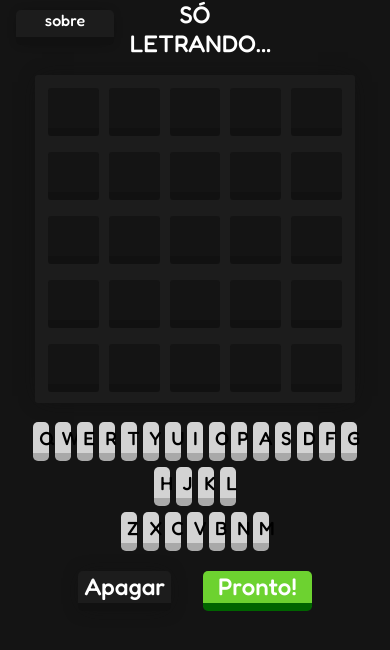
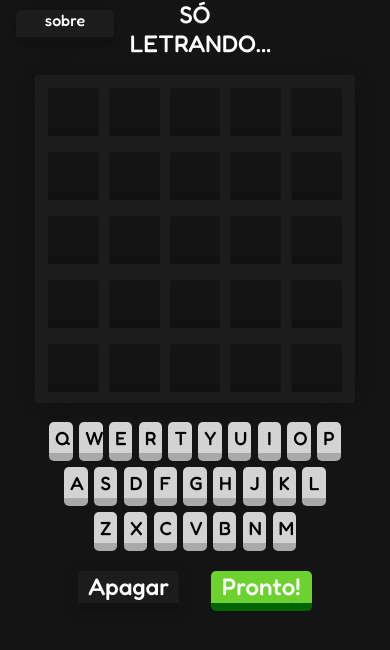
Before and after one commit to mendessgabriel/soletrando, a React (Create React App) app: page / in a window 390 px wide. Shown: the top 650 px of the page. Built offline with nearby package versions, Linux system fonts and the light colour scheme.

Commit message:
Ajuste teclado

```diff
--- a/src/App.css
+++ b/src/App.css
@@ -11,10 +11,10 @@
         width: 25vw!important;
     }
     .keyboard {
-        width: 90vw!important;
+        width: 80vw!important;
     }
     .letter-btn {
-        width: 4vw!important;
+        width: 6vw!important;
         height: 10vw!important;
         text-align: center!important;
         color: black!important;
@@ -26,7 +26,7 @@
         width: 68vw!important;
     }
     .btn-delete {
-        width: 25vw!important;
+        width: 35vw!important;
     }
     .btn-done {
         width: 35vw!important;
```
